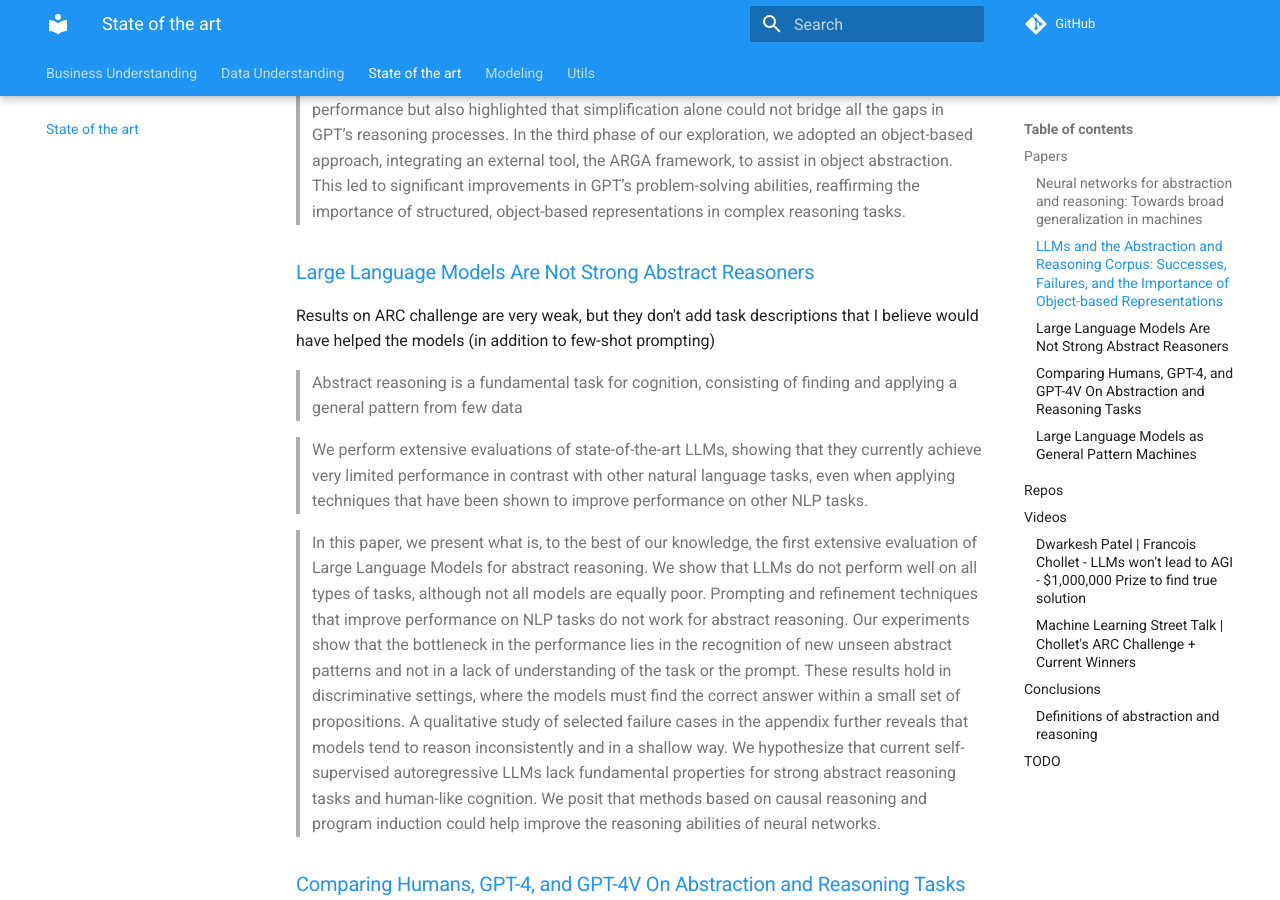
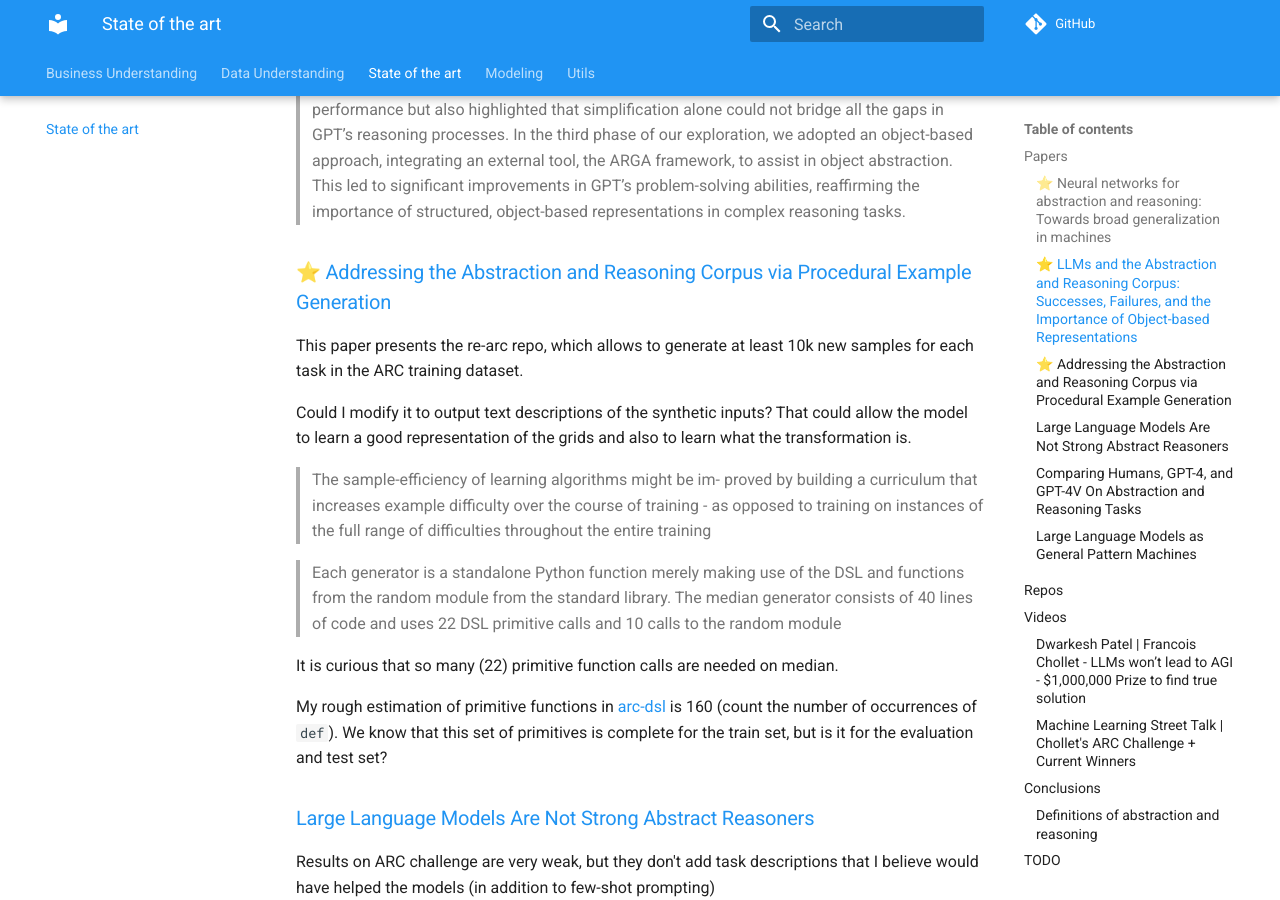
Before and after one commit to zhengjunyao-work/arc24, an MkDocs documentation site: the page built from docs/03_State_of_the_art.md, in a window 1280 px wide and 900 px high, scrolled down 1884 px. Built offline with MkDocs 1.6.1 and Material for MkDocs 9.7.7, drawn with Linux system fonts in a browser that asks for light colours; comment, search, counter and statistics services are not loaded; some of the changed text lies outside the part shown.

Commit message:
added re-arc paper

```diff
--- a/docs/03_State_of_the_art.md
+++ b/docs/03_State_of_the_art.md
@@ -4,7 +4,7 @@
 
 ## Papers
 
-### [Neural networks for abstraction and reasoning: Towards broad generalization in machines](https://arxiv.org/abs/2402.03507)
+### ⭐ [Neural networks for abstraction and reasoning: Towards broad generalization in machines](https://arxiv.org/abs/2402.03507)
 
 Nicely written paper that tries to solve the ARC challenge with two methods:
 
@@ -41,7 +41,7 @@ Results are weak and do not surpass the state of the art.
 training tasks to a ‘program’ (generally in natural language in one’s head, for example “rotate by 90
 degrees”); human intuition is the search procedure.
 
-### [LLMs and the Abstraction and Reasoning Corpus: Successes, Failures, and the Importance of Object-based Representations](https://arxiv.org/abs/2305.18354v2)
+### ⭐ [LLMs and the Abstraction and Reasoning Corpus: Successes, Failures, and the Importance of Object-based Representations](https://arxiv.org/abs/2305.18354v2)
 
 This paper highlights the fact that LLMs have difficulties understanding the 2d nature of the ARC dataset.
 
@@ -65,6 +65,22 @@ I could fine-tune a model to do row, col, diagonal addition or presence detectio
 <!--- --->
 
 > Our exploration started with a straightforward, grid-based textual encoding approach, which revealed that GPT struggles due to the non-sequential representation of complex objects in text. We then introduced the 1D-ARC, a simplified, single-dimensional version of the ARC. By reducing the task complexity and dimensionality, we aimed to make ARC tasks more approachable for LLMs. Our evaluations on the 1D-ARC indicated improvements in performance but also highlighted that simplification alone could not bridge all the gaps in GPT’s reasoning processes. In the third phase of our exploration, we adopted an object-based approach, integrating an external tool, the ARGA framework, to assist in object abstraction. This led to significant improvements in GPT’s problem-solving abilities, reaffirming the importance of structured, object-based representations in complex reasoning tasks.
+
+### ⭐ [Addressing the Abstraction and Reasoning Corpus via Procedural Example Generation](https://arxiv.org/abs/2404.07353)
+
+This paper presents the re-arc repo, which allows to generate at least 10k new samples for each task in the ARC training dataset.
+
+Could I modify it to output text descriptions of the synthetic inputs? That could allow the model to learn a good representation of the grids and also to learn what the transformation is.
+
+> The sample-efficiency of learning algorithms might be im- proved by building a curriculum that increases example difficulty over the course of training - as opposed to training on instances of the full range of difficulties throughout the entire training
+
+<!--- --->
+
+> Each generator is a standalone Python function merely making use of the DSL and functions from the random module from the standard library. The median generator consists of 40 lines of code and uses 22 DSL primitive calls and 10 calls to the random module
+
+It is curious that so many (22) primitive function calls are needed on median.
+
+My rough estimation of primitive functions in [arc-dsl](https://github.com/michaelhodel/arc-dsl) is 160 (count the number of occurrences of `def `). We know that this set of primitives is complete for the train set, but is it for the evaluation and test set?
 
 ### [Large Language Models Are Not Strong Abstract Reasoners](https://arxiv.org/abs/2305.19555)
 
@@ -110,6 +126,10 @@ This seems to be one of the initial evaluations of ARC using LLMs. The results a
 
 ## Repos
 
+- [arc-dsl](https://github.com/michaelhodel/arc-dsl) Domain Specific Language for the Abstraction and Reasoning Corpus by Michael Hodel, member of MindsAI team
+- [https://github.com/michaelhodel/re-arc](https://github.com/michaelhodel/re-arc) RE-ARC: Reverse-Engineering the Abstraction and Reasoning Corpus by Michael Hodel, member of MindsAI team
+
+
 ## Videos
 
 ### [Dwarkesh Patel | Francois Chollet - LLMs won’t lead to AGI - $1,000,000 Prize to find true solution](https://www.youtube.com/watch?v=UakqL6Pj9xo)
@@ -134,3 +154,6 @@ This seems to be one of the initial evaluations of ARC using LLMs. The results a
 
 - [ ] What is the best way to encode 2d information for an LLM like Llama3?
 - [ ] How can we learn from few examples? Do we need a good representation of the data? Why ML methods need huge datasets?
+- [ ] Search more relevant papers
+  - [ ] https://arxiv.org/search/advanced?advanced=&terms-0-operator=AND&terms-0-term=abstraction+reasoning+corpus&terms-0-field=title&classification-physics_archives=all&classification-include_cross_list=include&date-filter_by=all_dates&date-year=&date-from_date=&date-to_date=&date-date_type=submitted_date&abstracts=show&size=50&order=-announced_date_first
+  - [ ] Contrastive learning. Can a model predict if two input/output pairs belong to the same task?
```
